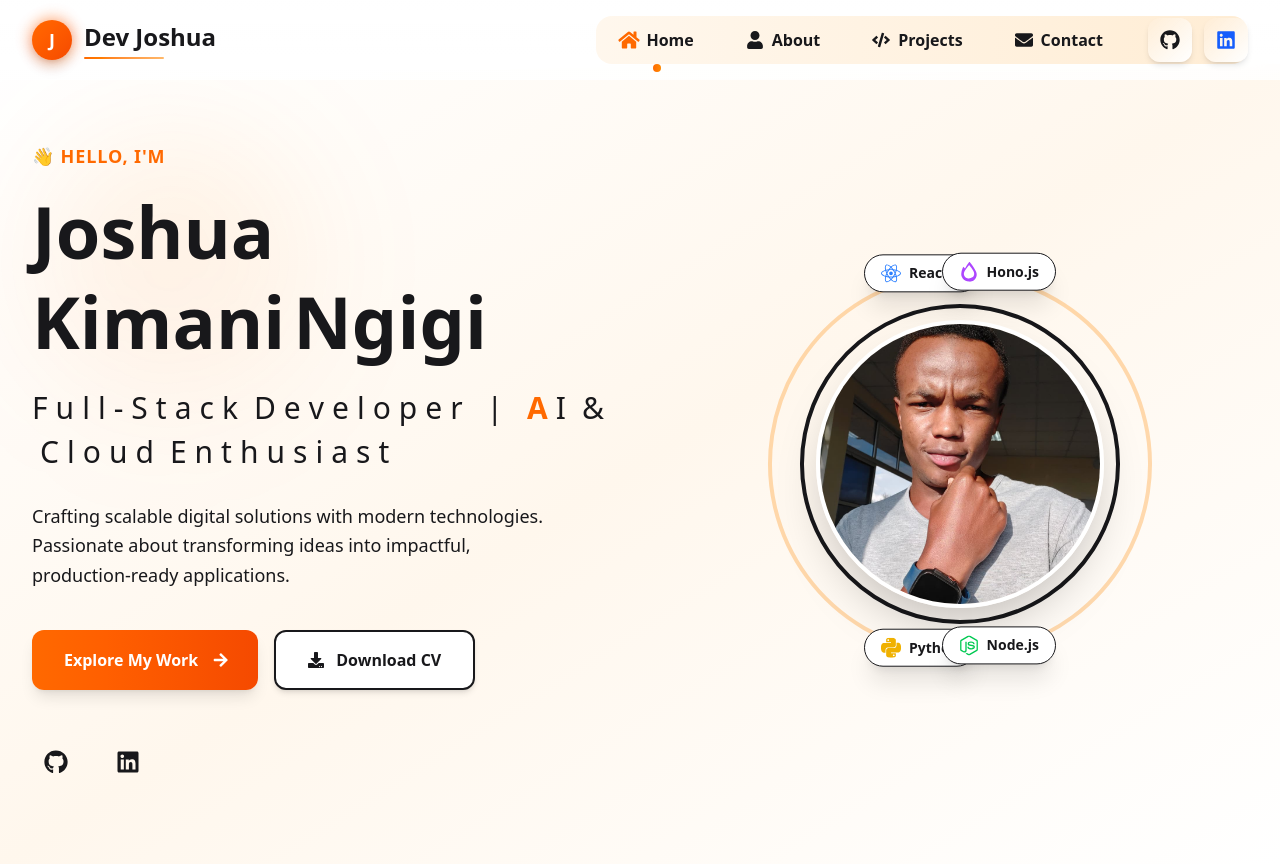
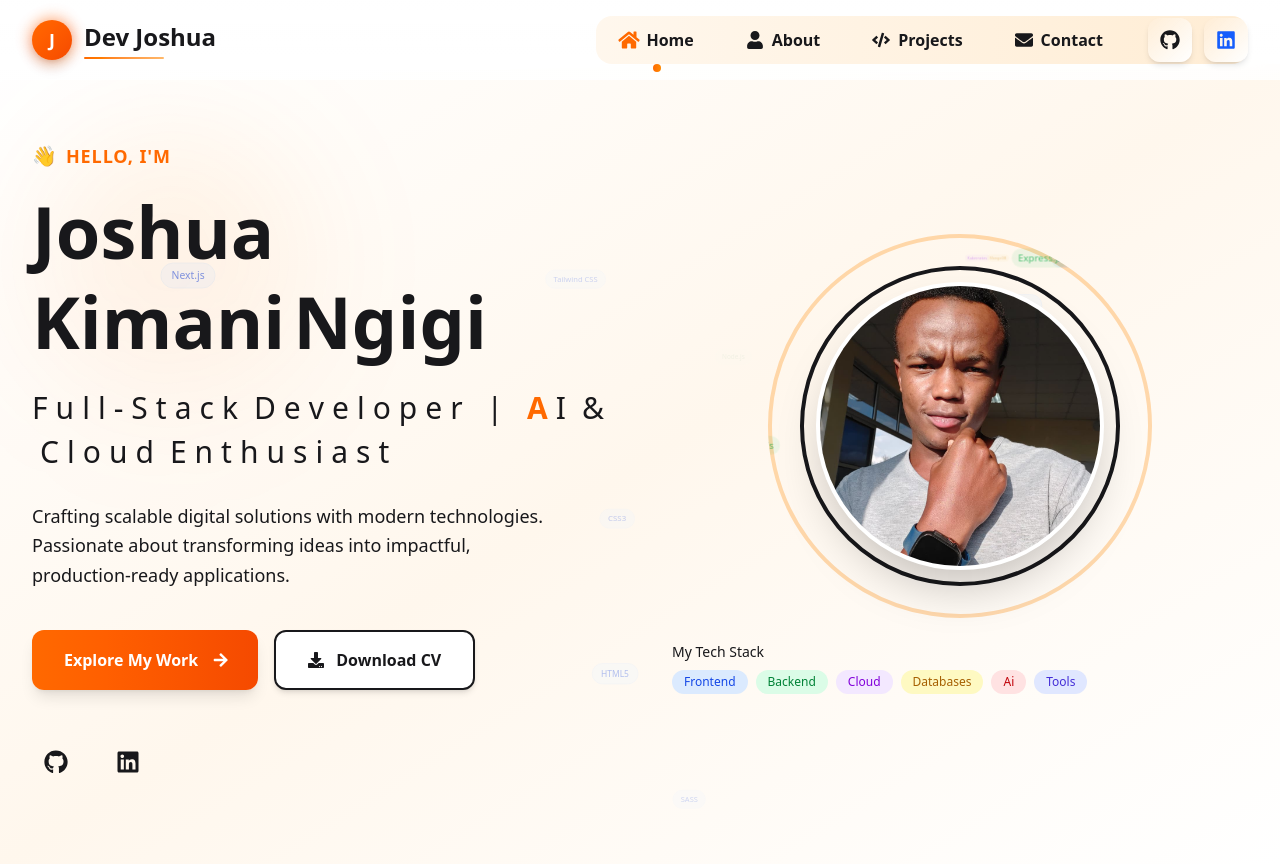
Before and after one commit to kimani-25-kikis/Joshua-Ngigi-Portifolio, a React (Vite) app: page / in a window 1280 px wide. Built offline with nearby package versions, Linux system fonts and the light colour scheme.

Commit message:
Added changes to homepag

```diff
--- a/src/pages/ContactPage.tsx
+++ b/src/pages/ContactPage.tsx
@@ -183,7 +183,7 @@ const ContactPage = () => {
                   <span className="font-semibold">🌍</span> Open to Remote Work & Relocation
                 </p>
                 <p className="text-navy-700 flex items-center gap-2">
-                  <span className="font-semibold">⏰</span> Available: 9:00 AM - 6:00 PM EAT
+                  <span className="font-semibold">⏰</span> Available: 24/7
                 </p>
               </div>
             </motion.div>
@@ -253,7 +253,7 @@ const ContactPage = () => {
                       value={formData.name}
                       onChange={handleChange}
                       required
-                      placeholder="John Doe"
+                      placeholder="Josh Kimani"
                       className="w-full px-4 py-3 bg-navy-50 border-2 border-navy-100 rounded-xl focus:border-orange-500 focus:ring-2 focus:ring-orange-200 outline-none transition-all duration-300"
                     />
                     <div className="absolute inset-0 border-2 border-transparent group-focus-within:border-orange-300 rounded-xl pointer-events-none transition-all duration-300" />
@@ -273,7 +273,7 @@ const ContactPage = () => {
                       value={formData.email}
                       onChange={handleChange}
                       required
-                      placeholder="john@example.com"
+                      placeholder="yours@gmail.com"
                       className="w-full px-4 py-3 bg-navy-50 border-2 border-navy-100 rounded-xl focus:border-orange-500 focus:ring-2 focus:ring-orange-200 outline-none transition-all duration-300"
                     />
                     <div className="absolute inset-0 border-2 border-transparent group-focus-within:border-orange-300 rounded-xl pointer-events-none transition-all duration-300" />
--- a/src/pages/HomePage.tsx
+++ b/src/pages/HomePage.tsx
@@ -1,10 +1,9 @@
-// HomePage.tsx with improved name rendering for mobile
+// HomePage.tsx with animated skills flow effect
 import { motion } from 'framer-motion';
 import { Link } from 'react-router-dom';
 import { FaGithub, FaLinkedin, FaDownload, FaArrowRight } from 'react-icons/fa';
-import { SiReact, SiNodedotjs, SiPython, SiHono } from 'react-icons/si';
 
-// Animation variants with proper TypeScript types
+// Animation variants
 const containerVariants = {
   hidden: { opacity: 0 },
   visible: {
@@ -26,21 +25,99 @@ const letterVariants = {
     y: 0,
     rotateY: 0,
     transition: {
-      type: 'spring' as const, // Explicitly cast to const
+      type: 'spring' as const,
       damping: 12,
       stiffness: 200
     }
   }
 };
 
+// Skills data organized by category
+const skillCategories = [
+  {
+    name: 'frontend',
+    skills: ['React.js', 'Next.js', 'TypeScript', 'JavaScript', 'HTML5', 'CSS3', 'Tailwind CSS', 'SASS']
+  },
+  {
+    name: 'backend',
+    skills: ['Node.js', 'Express.js', 'Python (FastAPI)', 'RESTful APIs', 'Hono.js']
+  },
+  {
+    name: 'cloud',
+    skills: ['Google Cloud Platform', 'Docker', 'Kubernetes', 'Git', 'GitHub']
+  },
+  {
+    name: 'databases',
+    skills: ['MongoDB', 'MySQL', 'SQL', 'PostgreSQL']
+  },
+  {
+    name: 'ai',
+    skills: ['Machine Learning', 'TensorFlow', 'Data Structures', 'Statistics']
+  },
+  {
+    name: 'tools',
+    skills: ['Agile Development', 'SOLID Principles', 'Domain-Driven Design', 'Testing (BDD)']
+  }
+];
+
 const HomePage = () => {
   const title = 'Full-Stack Developer | AI & Cloud Enthusiast'.split('');
 
   return (
-    <section className="relative min-h-screen flex items-center justify-center overflow-hidden">
+    <section className="relative min-h-screen flex items-center justify-center overflow-hidden pt-20 md:pt-0">
       {/* Animated Background */}
       <div className="absolute inset-0 bg-gradient-to-br from-white via-orange-50 to-navy-50"></div>
 
+      {/* Background skill words - animated flow */}
+      {skillCategories.map((category, categoryIndex) => (
+        <div key={category.name} className="absolute inset-0 overflow-hidden">
+          {category.skills.map((skill, skillIndex) => {
+            const totalIndex = categoryIndex * 10 + skillIndex;
+            const delay = totalIndex * 0.5;
+            const duration = 20 + Math.random() * 10;
+            const xStart = Math.random() * 100;
+            const yStart = Math.random() * 100;
+
+            return (
+              <motion.div
+                key={`${category.name}-${skill}`}
+                className="absolute pointer-events-none"
+                initial={{
+                  x: `${xStart}vw`,
+                  y: `${yStart}vh`,
+                  opacity: 0,
+                  scale: 0.5
+                }}
+                animate={{
+                  x: [`${xStart}vw`, `${xStart - 100}vw`],
+                  y: [`${yStart}vh`, `${yStart - 100}vh`],
+                  opacity: [0, 0.8, 0.8, 0],
+                  scale: [0.5, 1, 1, 0.5]
+                }}
+                transition={{
+                  delay: delay,
+                  duration: duration,
+                  repeat: Infinity,
+                  ease: "linear"
+                }}
+              >
+                <div className={`px-3 py-1.5 rounded-full text-xs font-medium whitespace-nowrap ${
+                  category.name === 'frontend' ? 'bg-blue-50 text-blue-700 border border-blue-100' :
+                  category.name === 'backend' ? 'bg-green-50 text-green-700 border border-green-100' :
+                  category.name === 'cloud' ? 'bg-purple-50 text-purple-700 border border-purple-100' :
+                  category.name === 'databases' ? 'bg-yellow-50 text-yellow-700 border border-yellow-100' :
+                  category.name === 'ai' ? 'bg-red-50 text-red-700 border border-red-100' :
+                  'bg-indigo-50 text-indigo-700 border border-indigo-100'
+                }`}>
+                  {skill}
+                </div>
+              </motion.div>
+            );
+          })}
+        </div>
+      ))}
+
+      {/* Additional background animations */}
       <motion.div
         animate={{
           scale: [1, 1.1, 1],
@@ -66,23 +143,25 @@ const HomePage = () => {
         className="absolute bottom-20 right-10 w-96 h-96 bg-gradient-to-br from-navy-400/5 to-navy-600/10 rounded-full blur-3xl"
       />
 
-      <div className="relative max-w-7xl mx-auto px-4 sm:px-6 lg:px-8 z-10 grid md:grid-cols-2 gap-16 items-center">
+      <div className="relative max-w-7xl mx-auto px-4 sm:px-6 lg:px-8 z-10 grid md:grid-cols-2 gap-12 md:gap-16 items-center py-8 md:py-0">
         {/* Left Column - Text Content */}
         <div className="text-center md:text-left">
+          {/* Fixed HELLO I'M text with better mobile visibility */}
           <motion.p
             initial={{ opacity: 0, y: 20 }}
             animate={{ opacity: 1, y: 0 }}
             transition={{ duration: 0.5 }}
-            className="text-lg font-semibold text-orange-500 mb-4 tracking-wider"
+            className="text-base sm:text-lg font-semibold text-orange-500 mb-3 sm:mb-4 tracking-wider px-2 sm:px-0"
           >
-            👋 HELLO, I'M
+            <span className="inline-block text-lg sm:text-xl mr-2">👋</span>
+            HELLO, I'M
           </motion.p>
 
           {/* Responsive name container */}
           <div className="mb-6">
             {/* First name - always on one line */}
             <motion.div
-              className="text-4xl sm:text-5xl lg:text-7xl font-black leading-tight flex justify-center md:justify-start"
+              className="text-4xl sm:text-5xl lg:text-7xl font-black leading-tight flex justify-center md:justify-start px-2 sm:px-0"
               variants={containerVariants}
               initial="hidden"
               animate="visible"
@@ -105,7 +184,7 @@ const HomePage = () => {
 
             {/* Last names - on same line for desktop, stack for mobile */}
             <motion.div
-              className="text-4xl sm:text-5xl lg:text-7xl font-black leading-tight flex flex-col sm:flex-row justify-center md:justify-start gap-1 sm:gap-2"
+              className="text-4xl sm:text-5xl lg:text-7xl font-black leading-tight flex flex-col sm:flex-row justify-center md:justify-start gap-1 sm:gap-2 px-2 sm:px-0"
               variants={containerVariants}
               initial="hidden"
               animate="visible"
@@ -149,8 +228,8 @@ const HomePage = () => {
           </div>
 
           {/* Animated Title */}
-          <div className="text-2xl sm:text-3xl text-navy-700 mb-8">
-            <div className="flex flex-wrap justify-center md:justify-start gap-2">
+          <div className="text-xl sm:text-2xl md:text-3xl text-navy-700 mb-6 md:mb-8 px-2 sm:px-0">
+            <div className="flex flex-wrap justify-center md:justify-start gap-1 sm:gap-2">
               {title.map((char, index) => (
                 <motion.span
                   key={`title-${index}`}
@@ -158,7 +237,7 @@ const HomePage = () => {
                   animate={{ opacity: 1, y: 0 }}
                   transition={{ delay: 0.5 + (index * 0.03) }}
                   className={`inline-block ${
-                    char === '|' ? 'mx-2' : ''
+                    char === '|' ? 'mx-1 sm:mx-2' : ''
                   } ${
                     char === 'A' && title[index + 1] === 'I'
                       ? 'text-orange-500 font-bold'
@@ -175,7 +254,7 @@ const HomePage = () => {
             initial={{ opacity: 0, y: 20 }}
             animate={{ opacity: 1, y: 0 }}
             transition={{ delay: 0.8, duration: 0.8 }}
-            className="text-lg text-navy-600 mb-10 max-w-lg mx-auto md:mx-0 leading-relaxed"
+            className="text-base sm:text-lg text-navy-600 mb-8 md:mb-10 max-w-lg mx-auto md:mx-0 leading-relaxed px-4 sm:px-0"
           >
             Crafting scalable digital solutions with modern technologies.
             Passionate about transforming ideas into impactful, production-ready applications.
@@ -186,13 +265,13 @@ const HomePage = () => {
             initial={{ opacity: 0, y: 20 }}
             animate={{ opacity: 1, y: 0 }}
             transition={{ delay: 1, duration: 0.8 }}
-            className="flex flex-col sm:flex-row gap-4 justify-center md:justify-start"
+            className="flex flex-col sm:flex-row gap-4 justify-center md:justify-start px-4 sm:px-0"
           >
             <Link
               to="/projects"
-              className="group px-8 py-4 bg-gradient-to-r from-orange-500 to-orange-600 text-white font-semibold rounded-xl shadow-lg hover:shadow-orange-200 transition-all duration-300 hover:scale-105 flex items-center justify-center gap-3"
+              className="group px-6 sm:px-8 py-3 sm:py-4 bg-gradient-to-r from-orange-500 to-orange-600 text-white font-semibold rounded-xl shadow-lg hover:shadow-orange-200 transition-all duration-300 hover:scale-105 flex items-center justify-center gap-3"
             >
-              <span>Explore My Work</span>
+              <span className="text-sm sm:text-base">Explore My Work</span>
               <motion.div
                 animate={{ x: [0, 5, 0] }}
                 transition={{ duration: 1.5, repeat: Infinity }}
@@ -203,10 +282,10 @@ const HomePage = () => {
             <a
               href="/Joshua-Kimani-CV.pdf"
               download
-              className="px-8 py-4 bg-white text-navy-700 border-2 border-navy-200 font-semibold rounded-xl shadow-md hover:shadow-lg transition-all duration-300 hover:scale-105 hover:border-orange-300 flex items-center justify-center gap-3"
+              className="px-6 sm:px-8 py-3 sm:py-4 bg-white text-navy-700 border-2 border-navy-200 font-semibold rounded-xl shadow-md hover:shadow-lg transition-all duration-300 hover:scale-105 hover:border-orange-300 flex items-center justify-center gap-3"
             >
               <FaDownload />
-              <span>Download CV</span>
+              <span className="text-sm sm:text-base">Download CV</span>
             </a>
           </motion.div>
 
@@ -215,7 +294,7 @@ const HomePage = () => {
             initial={{ opacity: 0 }}
             animate={{ opacity: 1 }}
             transition={{ delay: 1.2, duration: 0.8 }}
-            className="mt-12 flex justify-center md:justify-start space-x-6"
+            className="mt-8 md:mt-12 flex justify-center md:justify-start space-x-6 px-4 sm:px-0"
           >
             <a
               href="https://github.com/kimani-25-kikis"
@@ -224,7 +303,7 @@ const HomePage = () => {
               className="group relative p-3 rounded-full bg-navy-50 text-navy-700 hover:bg-orange-500 hover:text-white transition-all duration-300"
               aria-label="GitHub"
             >
-              <FaGithub size={24} />
+              <FaGithub size={20} className="sm:w-6 sm:h-6" />
               <span className="absolute -top-8 left-1/2 transform -translate-x-1/2 bg-navy-800 text-white text-xs px-2 py-1 rounded opacity-0 group-hover:opacity-100 transition-opacity">
                 GitHub
               </span>
@@ -236,7 +315,7 @@ const HomePage = () => {
               className="group relative p-3 rounded-full bg-navy-50 text-navy-700 hover:bg-orange-500 hover:text-white transition-all duration-300"
               aria-label="LinkedIn"
             >
-              <FaLinkedin size={24} />
+              <FaLinkedin size={20} className="sm:w-6 sm:h-6" />
               <span className="absolute -top-8 left-1/2 transform -translate-x-1/2 bg-navy-800 text-white text-xs px-2 py-1 rounded opacity-0 group-hover:opacity-100 transition-opacity">
                 LinkedIn
               </span>
@@ -244,14 +323,14 @@ const HomePage = () => {
           </motion.div>
         </div>
 
-        {/* Right Column - Profile Image with Tech Badges */}
+        {/* Right Column - Profile Image with Skills Flow */}
         <motion.div
           initial={{ opacity: 0, scale: 0.5 }}
           animate={{ opacity: 1, scale: 1 }}
           transition={{ duration: 1, delay: 0.5, type: 'spring' }}
-          className="relative"
+          className="relative px-4 sm:px-0"
         >
-          <div className="relative w-80 h-80 md:w-96 md:h-96 mx-auto">
+          <div className="relative w-64 h-64 sm:w-80 sm:h-80 md:w-96 md:h-96 mx-auto">
             {/* Animated Rings */}
             <motion.div
               animate={{ rotate: 360 }}
@@ -264,8 +343,8 @@ const HomePage = () => {
               className="absolute inset-8 border-4 border-navy-400/20 rounded-full"
             />
 
-            {/* Profile Image */}
-            <div className="absolute inset-12 rounded-full overflow-hidden border-4 border-white shadow-2xl">
+            {/* Profile Image Container with Overflow Hidden */}
+            <div className="absolute inset-10 sm:inset-12 rounded-full overflow-hidden border-4 border-white shadow-2xl z-10 bg-white">
               <img
                 src="portifolio.jpeg"
                 alt="Joshua Kimani - Professional Portrait"
@@ -273,43 +352,102 @@ const HomePage = () => {
               />
             </div>
 
-            {/* Tech Badges - Four corners */}
+            {/* Skills flowing from behind the image */}
+            {skillCategories.map((category, categoryIndex) => (
+              <div key={category.name} className="absolute inset-0 overflow-hidden rounded-full">
+                {category.skills.map((skill, skillIndex) => {
+                  const totalIndex = categoryIndex * category.skills.length + skillIndex;
+                  const delay = totalIndex * 0.3;
+                  const duration = 8 + Math.random() * 4;
+                  const angle = (totalIndex / skillCategories.length) * Math.PI * 2;
+                  const radius = 120 + Math.random() * 40;
+
+                  return (
+                    <motion.div
+                      key={`flow-${category.name}-${skill}`}
+                      className="absolute pointer-events-none"
+                      initial={{
+                        x: `calc(50% + ${radius * Math.cos(angle)}px)`,
+                        y: `calc(50% + ${radius * Math.sin(angle)}px)`,
+                        opacity: 0,
+                        scale: 0.3
+                      }}
+                      animate={{
+                        x: [
+                          `calc(50% + ${radius * Math.cos(angle)}px)`,
+                          `calc(50% + ${(radius + 200) * Math.cos(angle)}px)`
+                        ],
+                        y: [
+                          `calc(50% + ${radius * Math.sin(angle)}px)`,
+                          `calc(50% + ${(radius + 200) * Math.sin(angle)}px)`
+                        ],
+                        opacity: [0, 0.7, 0.7, 0],
+                        scale: [0.3, 0.8, 0.8, 0.3]
+                      }}
+                      transition={{
+                        delay: delay,
+                        duration: duration,
+                        repeat: Infinity,
+                        ease: "linear"
+                      }}
+                    >
+                      <div className={`px-2 py-1 rounded-full text-[10px] sm:text-xs font-medium whitespace-nowrap backdrop-blur-sm ${
+                        category.name === 'frontend' ? 'bg-blue-500/10 text-blue-600' :
+                        category.name === 'backend' ? 'bg-green-500/10 text-green-600' :
+                        category.name === 'cloud' ? 'bg-purple-500/10 text-purple-600' :
+                        category.name === 'databases' ? 'bg-yellow-500/10 text-yellow-600' :
+                        category.name === 'ai' ? 'bg-red-500/10 text-red-600' :
+                        'bg-indigo-500/10 text-indigo-600'
+                      }`}>
+                        {skill}
+                      </div>
+                    </motion.div>
+                  );
+                })}
+              </div>
+            ))}
+
+            {/* Center floating effect */}
             <motion.div
-              animate={{ y: [0, -10, 0] }}
-              transition={{ duration: 3, repeat: Infinity }}
-              className="absolute -top-4 left-1/4 bg-white px-4 py-2 rounded-full shadow-xl border border-navy-100 flex items-center gap-2"
-            >
-              <SiReact className="text-blue-500" size={20} />
-              <span className="text-sm font-bold text-navy-900">React.js</span>
-            </motion.div>
+              animate={{
+                y: [0, -10, 0],
+                scale: [1, 1.02, 1]
+              }}
+              transition={{
+                duration: 4,
+                repeat: Infinity,
+                ease: "easeInOut"
+              }}
+              className="absolute inset-0"
+            />
+          </div>
 
-            <motion.div
-              animate={{ y: [0, -10, 0] }}
-              transition={{ duration: 3, repeat: Infinity, delay: 0.25 }}
-              className="absolute -top-4 right-1/4 bg-white px-4 py-2 rounded-full shadow-xl border border-navy-100 flex items-center gap-2"
-            >
-              <SiHono className="text-purple-500" size={20} />
-              <span className="text-sm font-bold text-navy-900">Hono.js</span>
-            </motion.div>
-
-            <motion.div
-              animate={{ y: [0, -10, 0] }}
-              transition={{ duration: 3, repeat: Infinity, delay: 0.5 }}
-              className="absolute -bottom-4 left-1/4 bg-white px-4 py-2 rounded-full shadow-xl border border-navy-100 flex items-center gap-2"
-            >
-              <SiPython className="text-yellow-500" size={20} />
-              <span className="text-sm font-bold text-navy-900">Python</span>
-            </motion.div>
-
-            <motion.div
-              animate={{ y: [0, -10, 0] }}
-              transition={{ duration: 3, repeat: Infinity, delay: 0.75 }}
-              className="absolute -bottom-4 right-1/4 bg-white px-4 py-2 rounded-full shadow-xl border border-navy-100 flex items-center gap-2"
-            >
-              <SiNodedotjs className="text-green-500" size={20} />
-              <span className="text-sm font-bold text-navy-900">Node.js</span>
-            </motion.div>
-          </div>
+          {/* Skills Legend */}
+          <motion.div
+            initial={{ opacity: 0, y: 20 }}
+            animate={{ opacity: 1, y: 0 }}
+            transition={{ delay: 1.5 }}
+            className="mt-6 text-center md:text-left"
+          >
+            <p className="text-sm text-navy-600 mb-2 font-medium">My Tech Stack</p>
+            <div className="flex flex-wrap justify-center md:justify-start gap-2">
+              {skillCategories.map((category) => (
+                <div
+                  key={category.name}
+                  className={`px-3 py-1 rounded-full text-xs font-medium capitalize ${
+                    category.name === 'frontend' ? 'bg-blue-100 text-blue-700' :
+                    category.name === 'backend' ? 'bg-green-100 text-green-700' :
+                    category.name === 'cloud' ? 'bg-purple-100 text-purple-700' :
+                    category.name === 'databases' ? 'bg-yellow-100 text-yellow-700' :
+                    category.name === 'ai' ? 'bg-red-100 text-red-700' :
+                    'bg-indigo-100 text-indigo-700'
+                  }`}
+                >
+                  {category.name}
+                </div>
+              ))}
+            </div>
+          </motion.div>
         </motion.div>
       </div>
     </section>
```
